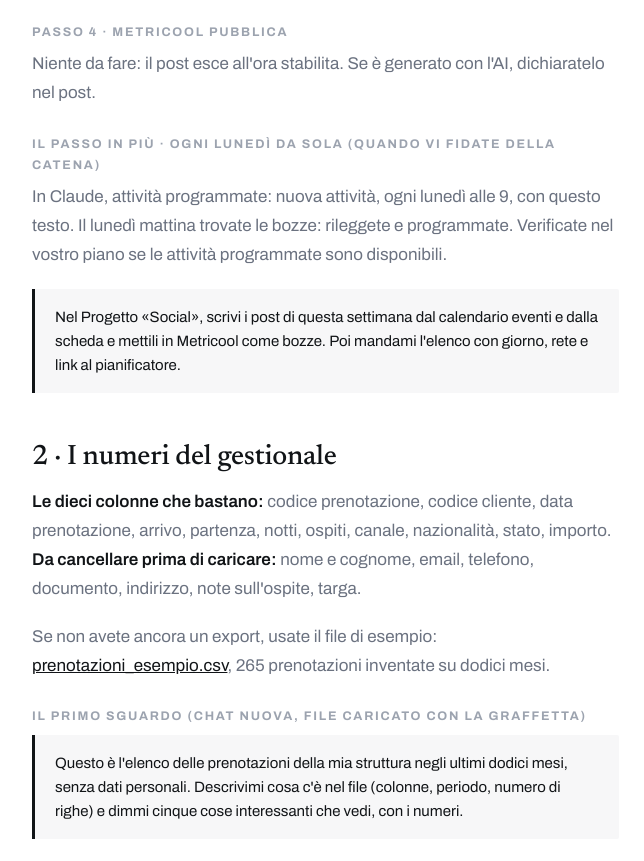
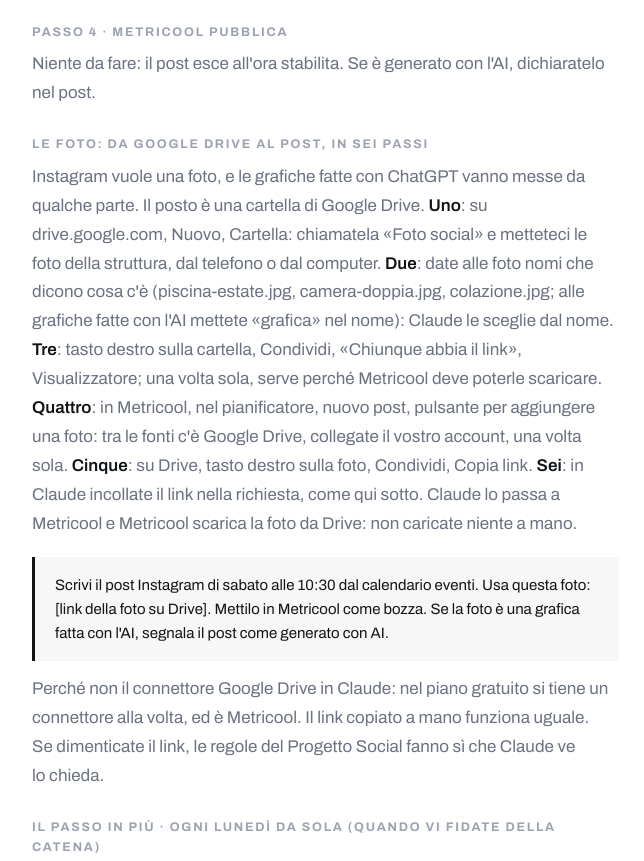
Before and after one commit to mimomichele/mipassalacqua, a plain HTML site: page corso/dispense/prompt-5.html in a window 1280 px wide. Shown: the part 1620-2481 px from the top of the page, without its empty margins (156-800 px from the left). Drawn offline with Linux system fonts and the light colour scheme.

Commit message:
Dispensa incontro 5: le foto da Google Drive al post
Co-Authored-By: Claude Fable 5.1 <noreply@anthropic.com>
Claude-Session: https://claude.ai/code/session_01CdW2nGHX9wEGuLto1diShT

```diff
--- a/corso/dispense/prompt-5.html
+++ b/corso/dispense/prompt-5.html
@@ -265,6 +265,10 @@ document.addEventListener('click',function(e){var a=e.target.closest&&e.target.c
       <p>Pianificatore, aprite la bozza, rileggete, correggete, aggiungete la foto, stato «programmato», salvate.</p>
       <h3>Passo 4 · Metricool pubblica</h3>
       <p>Niente da fare: il post esce all'ora stabilita. Se è generato con l'AI, dichiaratelo nel post.</p>
+      <h3>Le foto: da Google Drive al post, in sei passi</h3>
+      <p>Instagram vuole una foto, e le grafiche fatte con ChatGPT vanno messe da qualche parte. Il posto è una cartella di Google Drive. <b>Uno</b>: su drive.google.com, Nuovo, Cartella: chiamatela «Foto social» e metteteci le foto della struttura, dal telefono o dal computer. <b>Due</b>: date alle foto nomi che dicono cosa c'è (piscina-estate.jpg, camera-doppia.jpg, colazione.jpg; alle grafiche fatte con l'AI mettete «grafica» nel nome): Claude le sceglie dal nome. <b>Tre</b>: tasto destro sulla cartella, Condividi, «Chiunque abbia il link», Visualizzatore; una volta sola, serve perché Metricool deve poterle scaricare. <b>Quattro</b>: in Metricool, nel pianificatore, nuovo post, pulsante per aggiungere una foto: tra le fonti c'è Google Drive, collegate il vostro account, una volta sola. <b>Cinque</b>: su Drive, tasto destro sulla foto, Condividi, Copia link. <b>Sei</b>: in Claude incollate il link nella richiesta, come qui sotto. Claude lo passa a Metricool e Metricool scarica la foto da Drive: non caricate niente a mano.</p>
+      <div class="prompt">Scrivi il post Instagram di sabato alle 10:30 dal calendario eventi. Usa questa foto: [link della foto su Drive]. Mettilo in Metricool come bozza. Se la foto è una grafica fatta con l'AI, segnala il post come generato con AI.</div>
+      <p>Perché non il connettore Google Drive in Claude: nel piano gratuito si tiene un connettore alla volta, ed è Metricool. Il link copiato a mano funziona uguale. Se dimenticate il link, le regole del Progetto Social fanno sì che Claude ve lo chieda.</p>
       <h3>Il passo in più · ogni lunedì da sola (quando vi fidate della catena)</h3>
       <p>In Claude, attività programmate: nuova attività, ogni lunedì alle 9, con questo testo. Il lunedì mattina trovate le bozze: rileggete e programmate. Verificate nel vostro piano se le attività programmate sono disponibili.</p>
       <div class="prompt">Nel Progetto «Social», scrivi i post di questa settimana dal calendario eventi e dalla scheda e mettili in Metricool come bozze. Poi mandami l'elenco con giorno, rete e link al pianificatore.</div>
```
